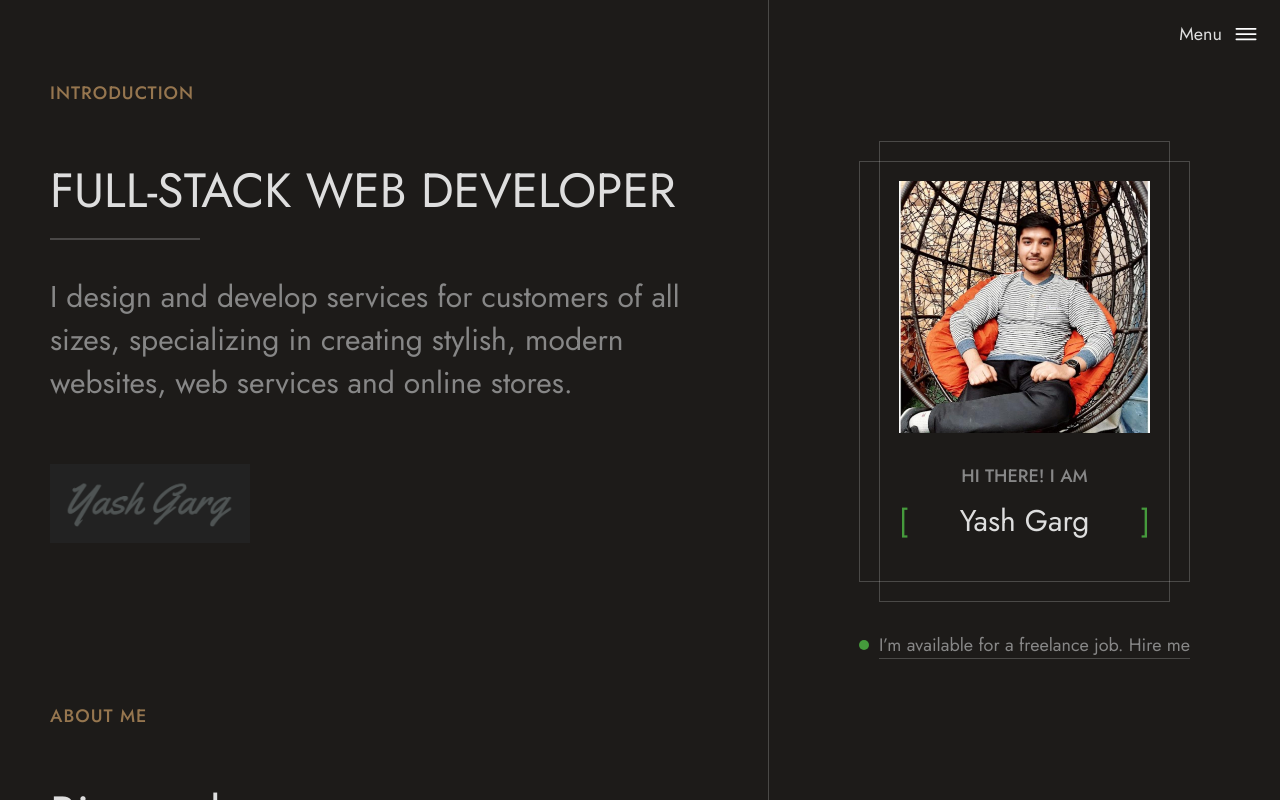
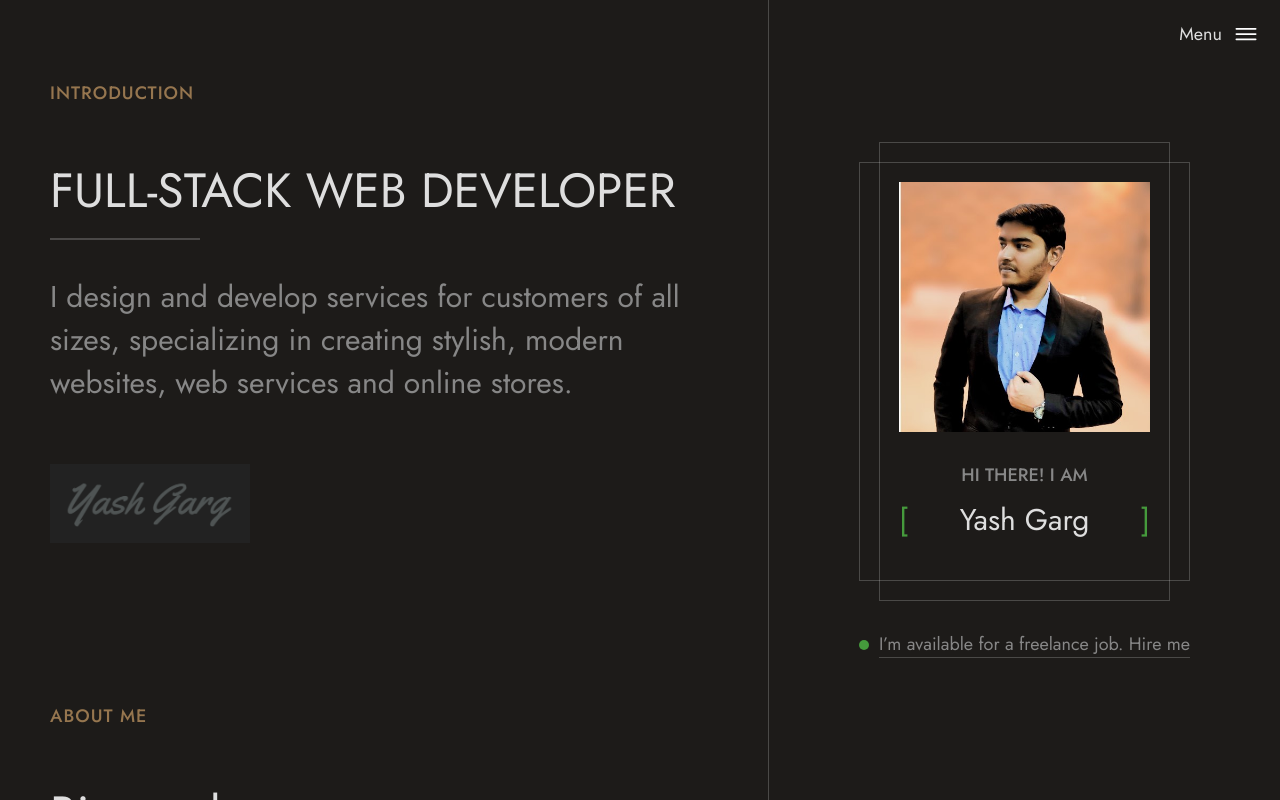
Before and after one commit to yashgarg4/personal-portfolio, a website: page public/index.html in a window 1280 px wide. Drawn offline with nearby package versions, Linux system fonts and the light colour scheme.

Commit message:
pic update

```diff
--- a/public/index.html
+++ b/public/index.html
@@ -108,7 +108,7 @@
           <div class="intro-border two"></div>
 
           <div class="img-box">
-            <img src="./images/yash garg.jpg" alt="" class="intro-img" width="100%" loading="lazy">
+            <img src="./images/yg1.jpg" alt="" class="intro-img" width="100%" loading="lazy">
           </div>
 
           <p>Hi there! I am</p>
```
Also changed, not shown: public/images/yg.jpg (added), public/images/yg1.jpg (added).
